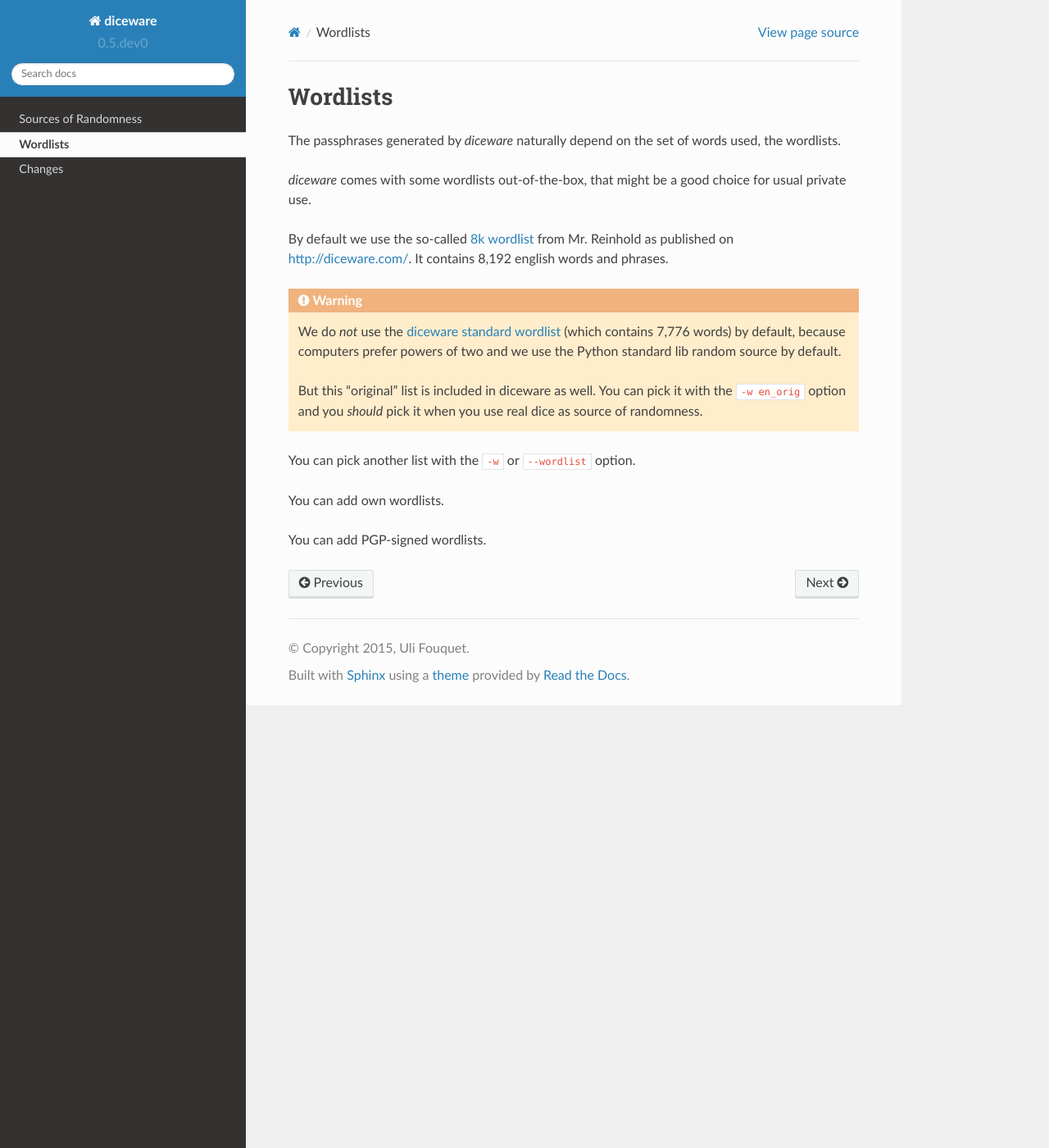
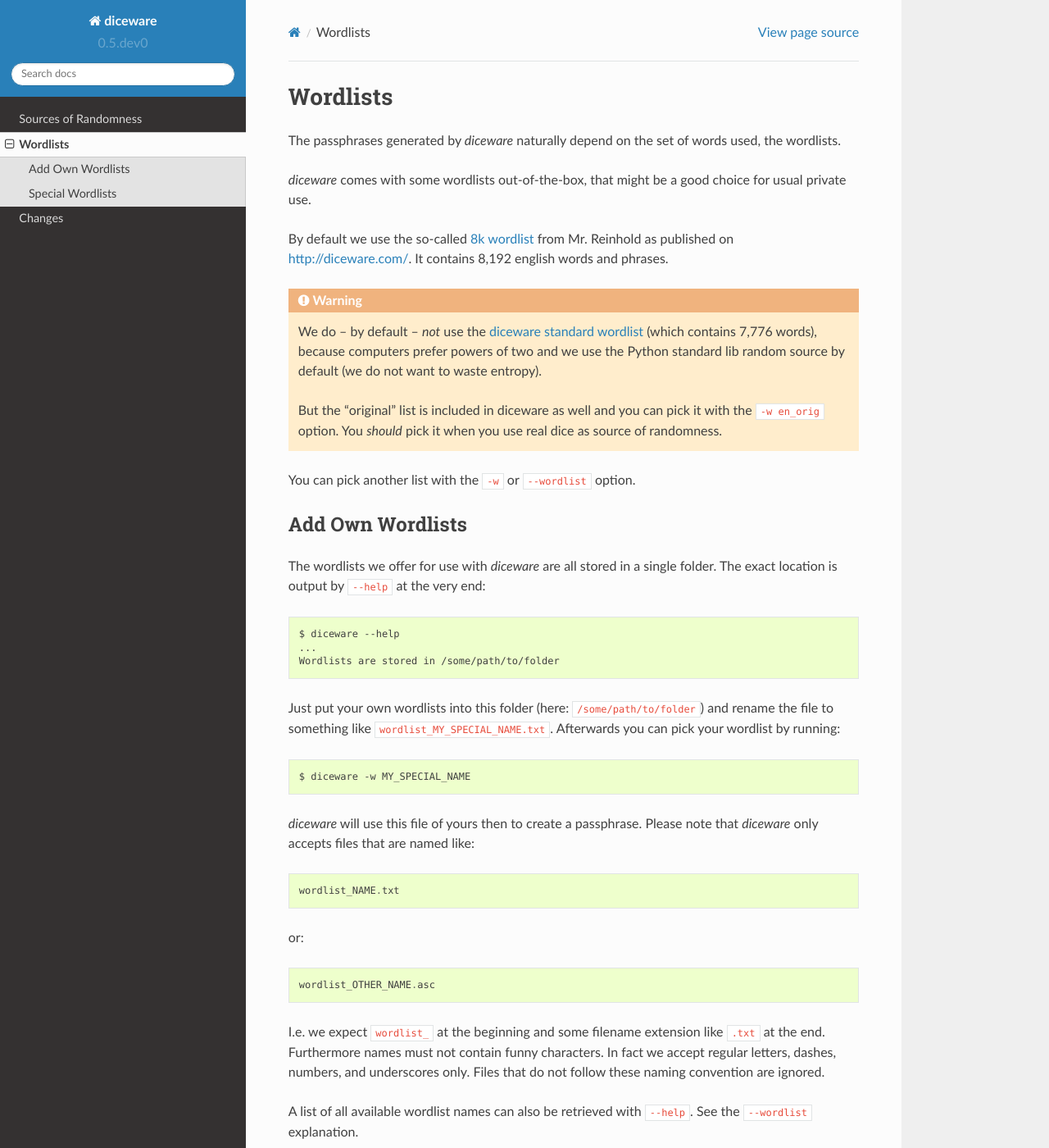
Before and after one commit to ulif/diceware, a Sphinx documentation site: the page built from docs/wordlists.rst, in a window 1280 px wide and 1400 px high. Shown: the whole window at 82% size. Built offline with Sphinx 7.4.7 and the Read the Docs theme 2.0.0, drawn with Linux system fonts in a browser that asks for light colours; pages that are not in the unit, such as notebooks, are missing from menus; some of the changed text lies outside the part shown.

Commit message:
Update wordlists docs.

```diff
--- a/docs/wordlists.rst
+++ b/docs/wordlists.rst
@@ -11,21 +11,64 @@
 published on http://diceware.com/. It contains 8,192 english words
 and phrases.
 
-.. warning:: We do *not* use the `diceware standard wordlist`_ (which
-	     contains 7,776 words) by default, because computers
-	     prefer powers of two and we use the Python standard lib
-	     random source by default.
+.. warning:: We do -- by default -- *not* use the `diceware standard
+	     wordlist`_ (which contains 7,776 words), because
+	     computers prefer powers of two and we use the Python
+	     standard lib random source by default (we do not want to
+	     waste entropy).
 
-	     But this "original" list is included in diceware as
-	     well. You can pick it with the ``-w en_orig`` option and
-	     you *should* pick it when you use real dice as source of
+	     But the "original" list is included in diceware as well
+	     and you can pick it with the ``-w en_orig`` option.  You
+	     *should* pick it when you use real dice as source of
 	     randomness.
 
 You can pick another list with the ``-w`` or ``--wordlist`` option.
 
-You can add own wordlists.
 
-You can add PGP-signed wordlists.
+Add Own Wordlists
+-----------------
+
+The wordlists we offer for use with `diceware` are all stored in a
+single folder. The exact location is output by ``--help`` at the very
+end::
+
+  $ diceware --help
+  ...
+  Wordlists are stored in /some/path/to/folder
+
+Just put your own wordlists into this folder (here:
+``/some/path/to/folder``) and rename the file to something like
+``wordlist_MY_SPECIAL_NAME.txt``. Afterwards you can pick your
+wordlist by running::
+
+  $ diceware -w MY_SPECIAL_NAME
+
+`diceware` will use this file of yours then to create a
+passphrase. Please note that `diceware` only accepts files that are
+named like::
+
+  wordlist_NAME.txt
+
+or::
+
+  wordlist_OTHER_NAME.asc
+
+I.e. we expect ``wordlist_`` at the beginning and some filename
+extension like ``.txt`` at the end. Furthermore names must not contain
+funny characters. In fact we accept regular letters, dashes, numbers,
+and underscores only. Files that do not follow these naming convention
+are ignored.
+
+A list of all available wordlist names can also be retrieved with
+``--help``. See the ``--wordlist`` explanation.
+
+
+Special Wordlists
+-----------------
+
+Out of the box, `diceware` supports PGP-signed wordlists and numbered
+wordlists. Numbered wordlists contain numbers in each line, telling a
+sequence of dice rolls.
 
 .. _`8k wordlist`: http://world.std.com/~reinhold/diceware8k.txt
 
```
